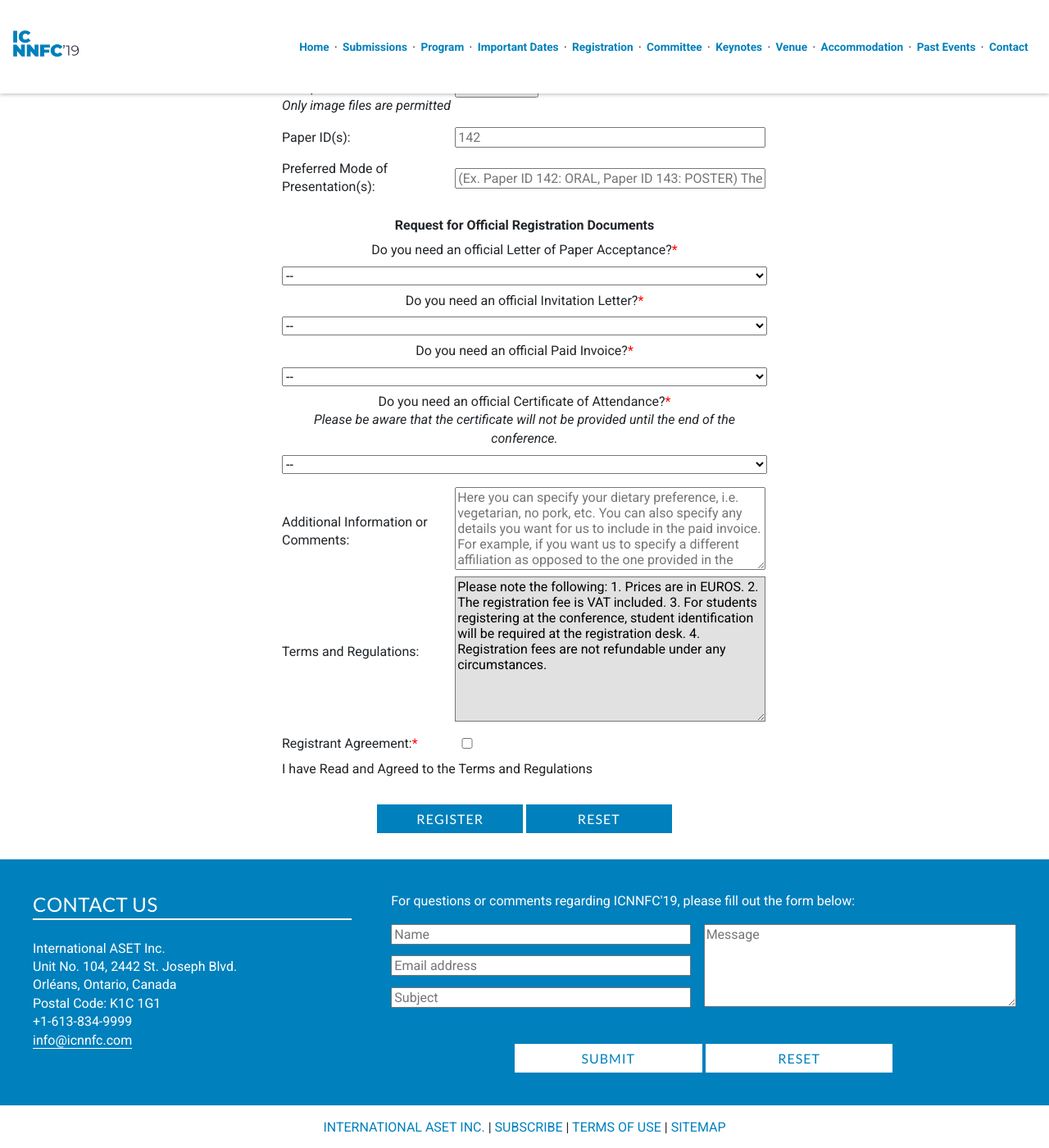
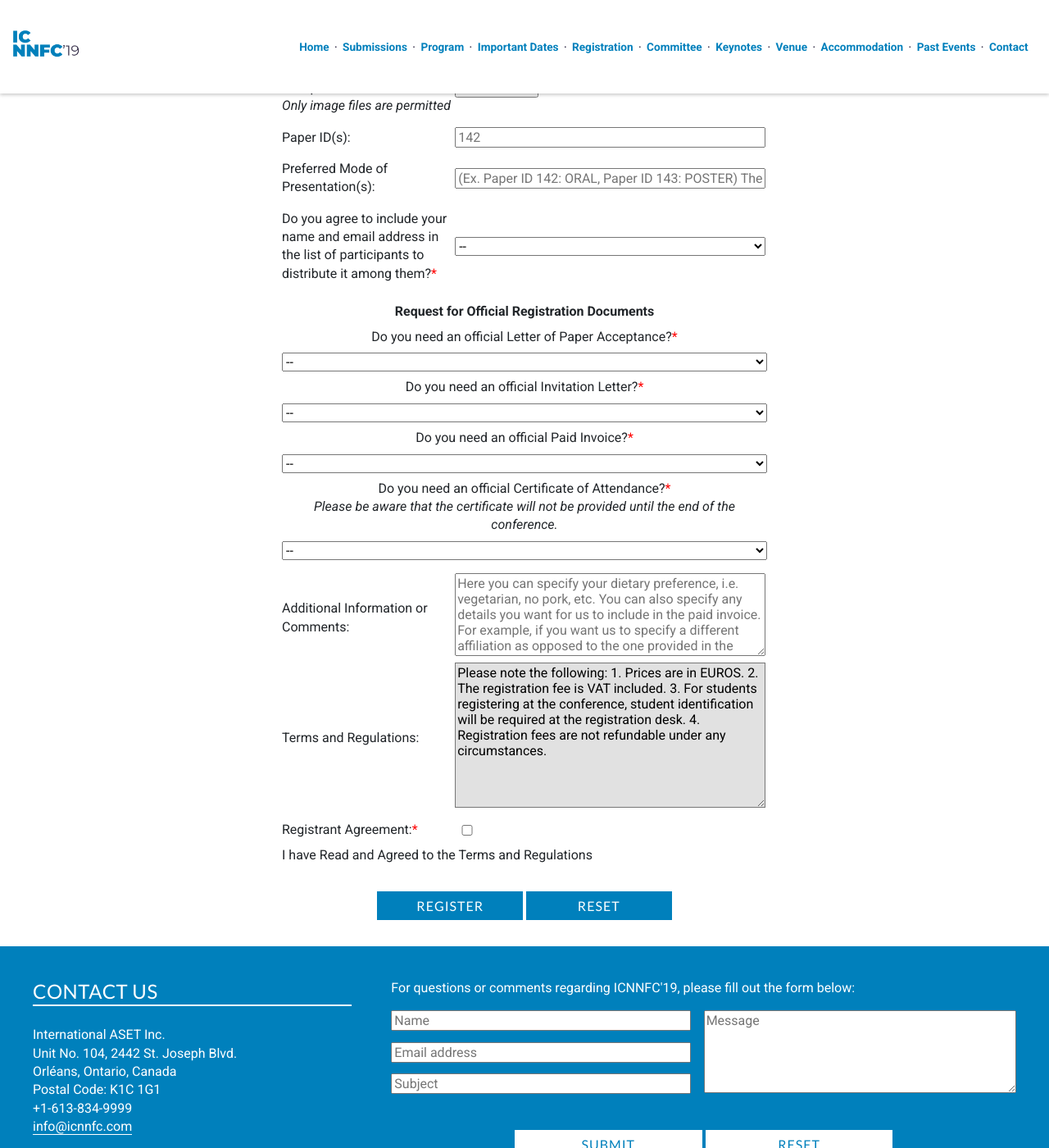
Before and after one commit to intaset/icnnfc, a Jekyll site: the page built from registration.html, in a window 1280 px wide and 1400 px high, scrolled down 2538 px. Shown: the whole window at 82% size. Built offline with Jekyll 4.4.1, drawn with Linux system fonts in a browser that asks for light colours; nearby versions of some CDN libraries; Markdown is read by kramdown in place of the engine named in the settings; comment, search, counter and statistics services are not loaded.

Commit message:
Added new field in registration form

```diff
--- a/_includes/css/general.css
+++ b/_includes/css/general.css
@@ -918,6 +918,7 @@ textarea {
 #Date_of_Payment_Transaction-error,
 #student-error,
 #file-error,
+#Do_you_agree_to_include_your_name_and_email_address_in_the_list_of_participants_to_distribute_it_among_them-error,
 #Do_you_need_an_official_Paper_Acceptance_Letter-error,
 #Do_you_need_an_official_Invitation_Letter-error,
 #Do_you_need_an_official_Registration_Receipt-error,
--- a/_includes/registration-form.html
+++ b/_includes/registration-form.html
@@ -478,6 +478,15 @@
     <label for="Preferred_Mode_of_Presentation(s)">Preferred Mode of Presentation(s):</label>
     <input type="text" name="Preferred_Mode_of_Presentation(s)" id="Preferred_Mode_of_Presentation(s)" placeholder="(Ex. Paper ID 142: ORAL, Paper ID 143: POSTER) The paper numbers are assigned to your submissions by the OpenConf system. If You are not an Author, Please Leave this Field Blank."/>
 
+	<label for="Do_you_agree_to_include_your_name_and_email_address_in_the_list_of_participants_to_distribute_it_among_them">Do you agree to include your name and email address in the list of
+participants to distribute it among them?<span class="asterik">*</span></label>
+    <select name="Do_you_agree_to_include_your_name_and_email_address_in_the_list_of_participants_to_distribute_it_among_them" id="Do_you_agree_to_include_your_name_and_email_address_in_the_list_of_participants_to_distribute_it_among_them">
+                <option selected="" disabled="">--</option>
+                <option>Yes</option>
+                <option>No</option>
+                </select>
+
+
     <div class="registrationDocuments"><p class="bold">Request for Official Registration Documents</p>
 
     <label for="Do_you_need_an_official_Paper_Acceptance_Letter">Do you need an official Letter of Paper Acceptance?<span class="asterik">*</span></label>
@@ -514,7 +523,7 @@
     <textarea name="comments" id="comments" cols="35" rows="5" placeholder="Here you can specify your dietary preference, i.e. vegetarian, no pork, etc. You can also specify any details you want for us to include in the paid invoice. For example, if you want us to specify a different affiliation as opposed to the one provided in the form."></textarea>
 
     <label for="Terms_and_Regulations">Terms and Regulations:</label>
-    <textarea name="Terms_and_Regulations" cols="35" rows="9" readonly="" id="Terms_and_Regulations">Please note the following: 1. Prices are in EUROS. 2. The registration fee is VAT included. 3. For students registering at the conference, student identification will be required at the registration desk. 4. Registration fees are not refundable under any circumstances.</textarea>
+    <textarea name="Terms_and_Regulations" cols="35" rows="9" readonly id="Terms_and_Regulations">Please note the following: 1. Prices are in EUROS. 2. The registration fee is VAT included. 3. For students registering at the conference, student identification will be required at the registration desk. 4. Registration fees are not refundable under any circumstances.</textarea>
 
     <label for="Registrant_Agreement">Registrant Agreement:<span class="asterik">*</span></label>
     <input name="Registrant_Agreement" type="checkbox" id="Registrant_Agreement" value="checked"><p class="body">I have Read and Agreed to the Terms and Regulations</p>
--- a/js/form-validation.js
+++ b/js/form-validation.js
@@ -26,6 +26,7 @@ $(function() {
       student: "required",
       Date_of_Payment_Transaction: "required",
       file: "required",
+	  Do_you_agree_to_include_your_name_and_email_address_in_the_list_of_participants_to_distribute_it_among_them: "required",
       Do_you_need_an_official_Paper_Acceptance_Letter: "required",
       Do_you_need_an_official_Invitation_Letter: "required",
       Do_you_need_an_official_Certificate_of_Attendance: "required",
```
Also changed, not shown: 3 other files.
